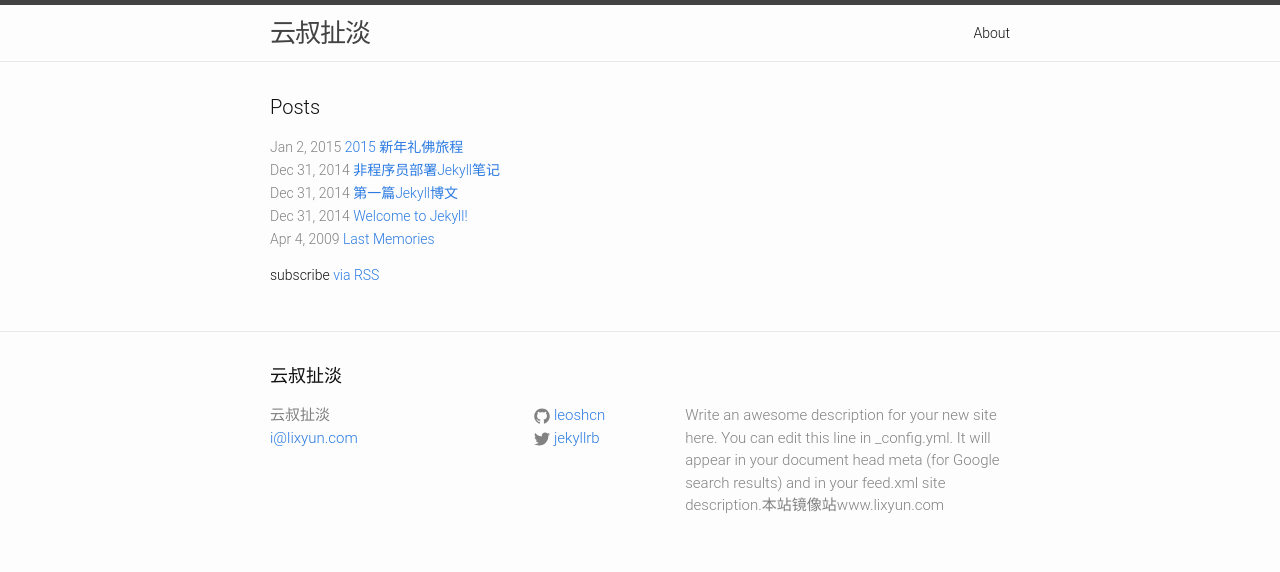
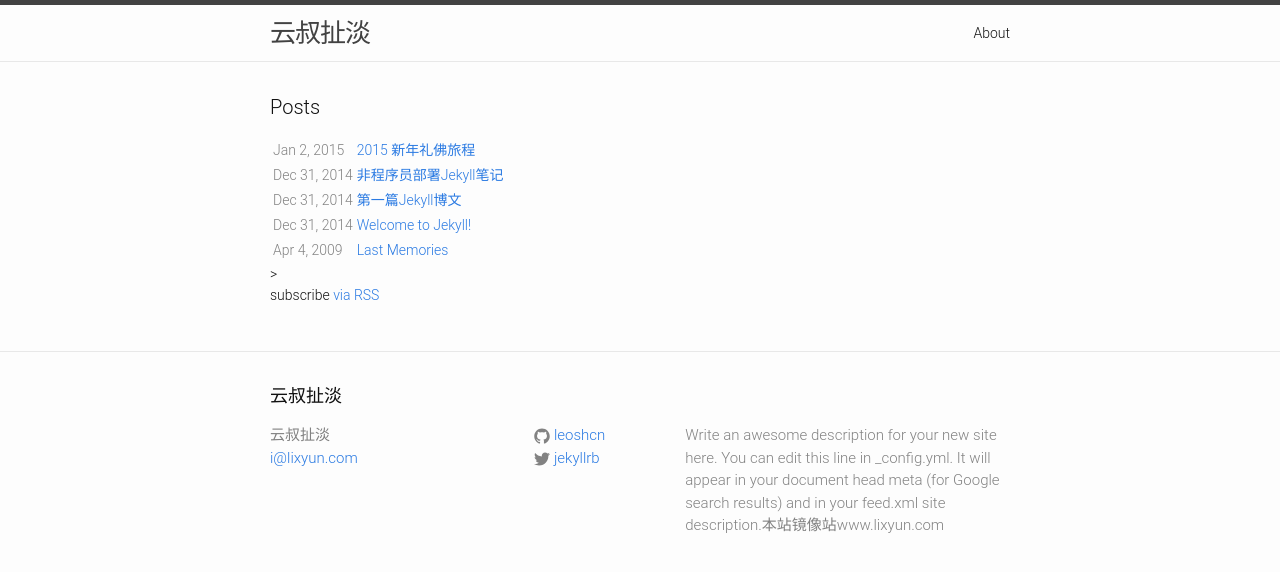
Before and after one commit to leoshcn/leoshcn.github.io, a Jekyll site: the page built from index.html, in a window 1280 px wide. Shown: the top 572 px of the page. Built offline with Jekyll 4.4.1, drawn with Linux system fonts in a browser that asks for light colours.

Commit message:
change layout to table

```diff
--- a/index.html
+++ b/index.html
@@ -6,16 +6,18 @@ layout: default
 
   <h1 class="page-heading">Posts</h1>
 
-  <ul class="post-list">
+  <table style="boder:0px;">
+
     {% for post in site.posts %}
-      <li>
-        <span class="post-meta">{{ post.date | date: "%b %-d, %Y" }}</span>
+      <tr class="post-list">
 
-                 <a class="post-link" href="{{ post.url | prepend: site.baseurl }}">{{ post.title }}</a>
+        <td class="post-meta">{{ post.date | date: "%b %-d, %Y" }}</td>
 
-      </li>
+                <td> <a class="post-link" href="{{ post.url | prepend: site.baseurl }}">{{ post.title }}</a></td>
+
+      </tr>
     {% endfor %}
-  </ul>
+  </table>>
 
   <p class="rss-subscribe">subscribe <a href="{{ "/feed.xml" | prepend: site.baseurl }}">via RSS</a></p>
 
```
